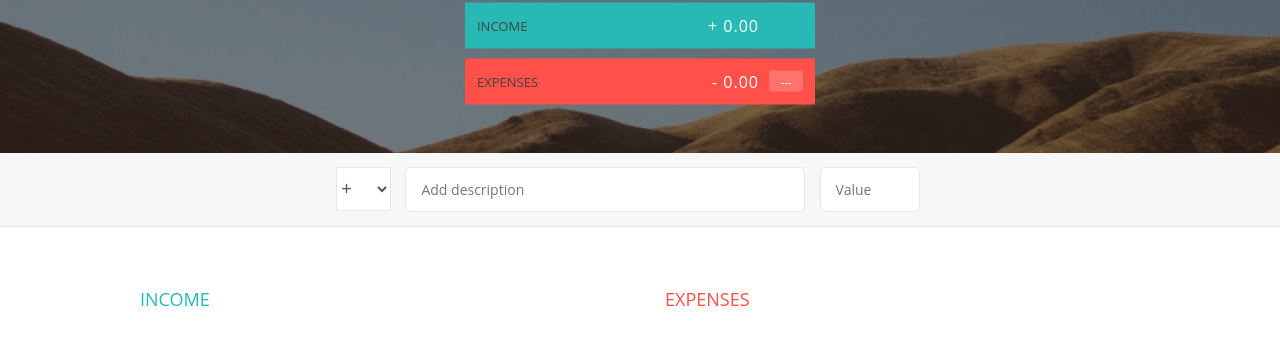
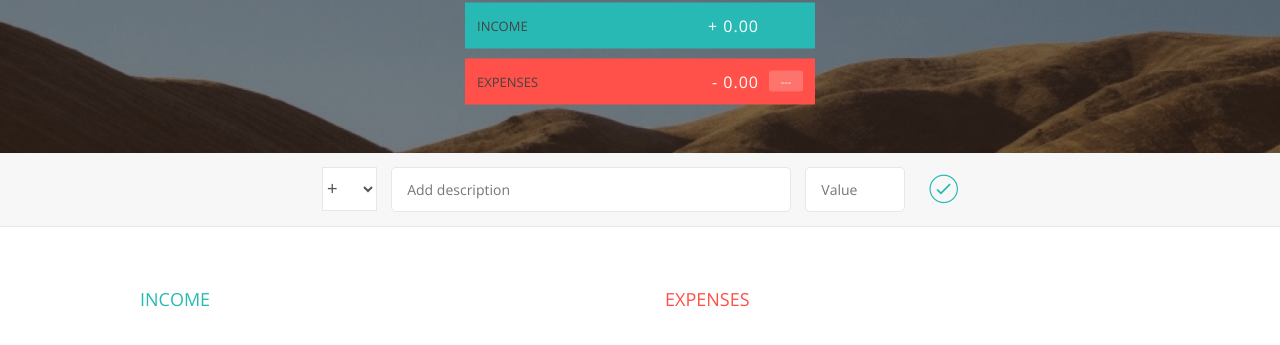
Before and after one commit to premktr007/budgety, a plain HTML site: page index.html in a window 1280 px wide. Shown: the part 167-512 px from the top of the page. Drawn offline with nearby package versions, Linux system fonts and the light colour scheme.

Commit message:
second half

```diff
--- a/index.html
+++ b/index.html
@@ -2,8 +2,8 @@
 <html lang="en">
     <head>
         <meta charset="UTF-8">
-        <!-- <link href="https://fonts.googleapis.com/css?family=Open+Sans:100,300,400,600" rel="stylesheet" type="text/css"> -->
-        <!-- <link href="http://code.ionicframework.com/ionicons/2.0.1/css/ionicons.min.css" rel="stylesheet" type="text/css"> -->
+        <link href="https://fonts.googleapis.com/css?family=Open+Sans:100,300,400,600" rel="stylesheet" type="text/css">
+        <link href="http://code.ionicframework.com/ionicons/2.0.1/css/ionicons.min.css" rel="stylesheet" type="text/css">
         <link type="text/css" rel="stylesheet" href="style.css">
         <title>Budgety</title>
     </head>
```
